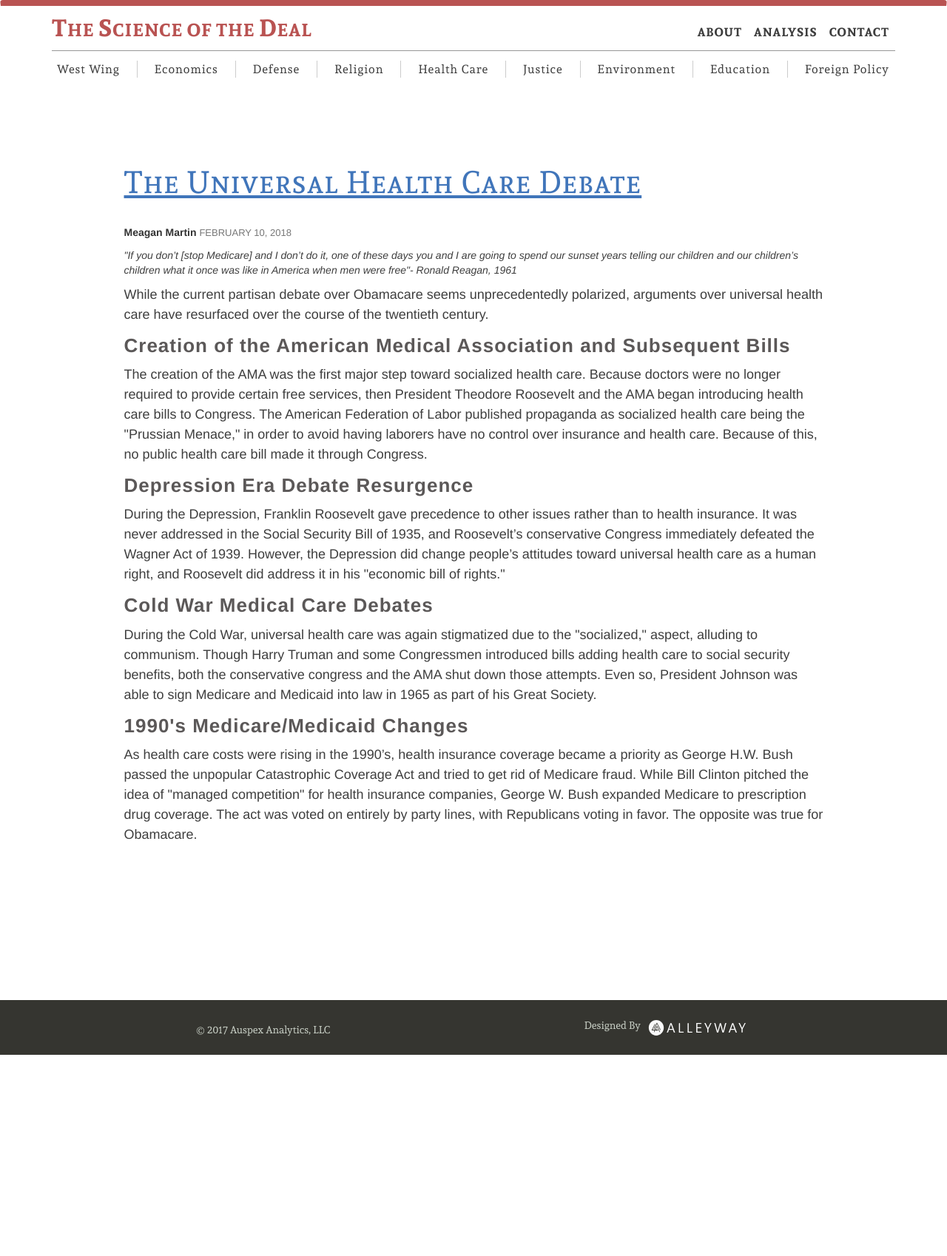
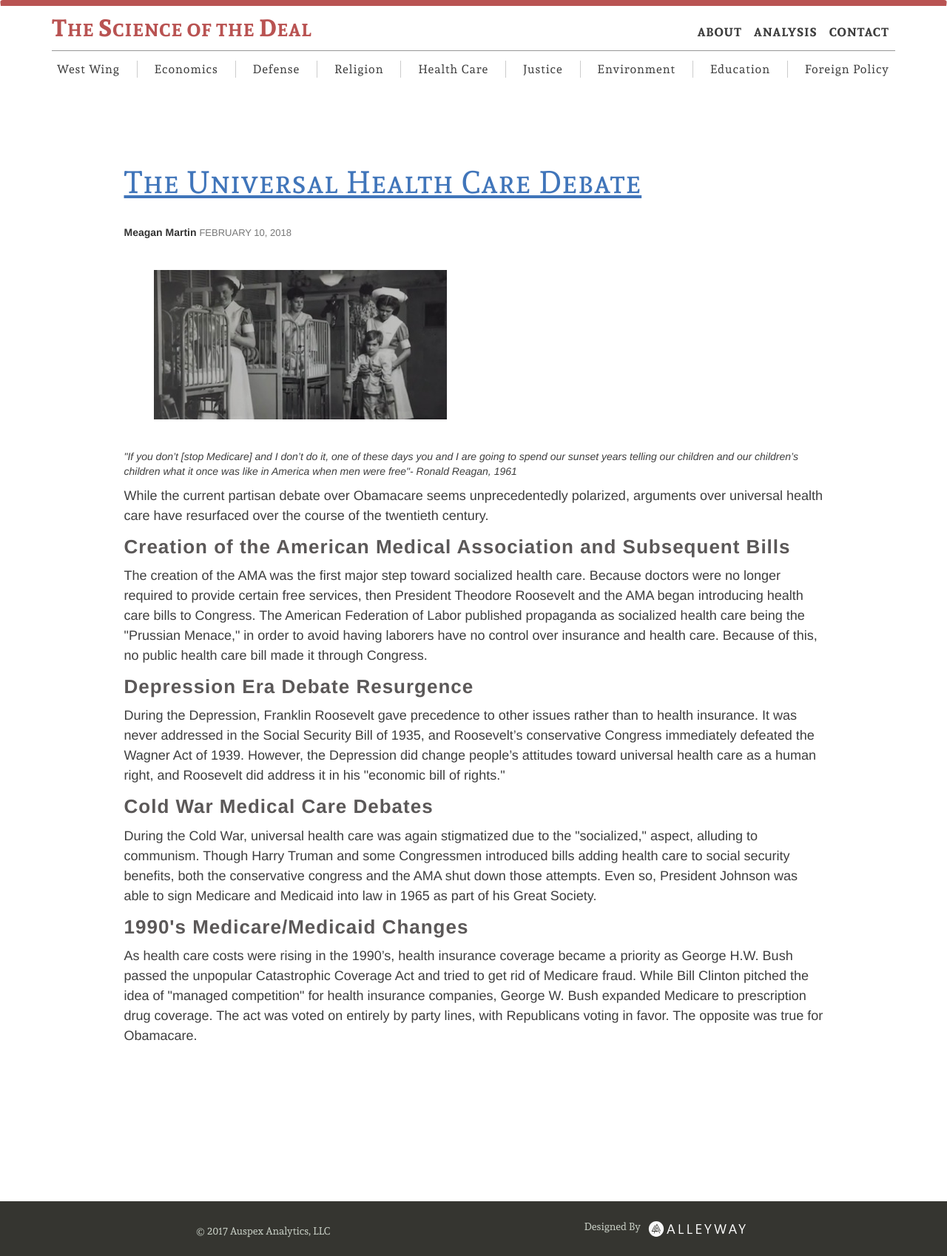
Before and after one commit to alleyway/thescienceofthedeal, a Jekyll site: the page built from _posts/2018-02-10-Health-Care.html, in a window 1280 px wide. Shown: the whole page at 74% size. Built offline with Jekyll 4.4.1, drawn with Linux system fonts in a browser that asks for light colours; before the commit the page ends 1426 px from its top, so only the background shows below that.

Commit message:
free trade debugging

```diff
--- a/_posts/2018-02-01-Terrorism.html
+++ b/_posts/2018-02-01-Terrorism.html
@@ -14,6 +14,8 @@ tags:
     - betatagtest
 ---
 
+
+<img src="/img/terrorism1.png" class="img-responsive" style="margin: 40px ; " alt="Unprecedented" />
 <p></p>
 <i>"Terrorists need to be rubbed out" -President Donald Trump</i>
 <p></p>
--- a/_posts/2018-02-10-Health-Care.html
+++ b/_posts/2018-02-10-Health-Care.html
@@ -12,6 +12,8 @@ tags:
     - alphatagtest
     - betatagtest
 ---
+
+<img src="/img/health-care1.png" class="img-responsive" style="margin: 40px ; " alt="Unprecedented" />
 
 <p></p>
 <i>"If you don’t [stop Medicare] and I don’t do it, one of these days you and I are going to spend our sunset years telling our children and our children’s children what it once was like in America when men were free"- Ronald Reagan, 1961</i>
--- a/_posts/2018-02-28-free-trade.html
+++ b/_posts/2018-02-28-free-trade.html
@@ -1,6 +1,6 @@
 ---
 layout: post
-title: President Trump and Free Trade: Historical Precedent
+title: President Trump and Free Trade - Historical Precedent
 #date: 2018-02-28 10:58:58
 author: Meagan Martin
 image: free-trade1.png
@@ -12,7 +12,7 @@ tags:
     - alphatagtest
     - betatagtest
 ---
-
+<img src="/img/free-trade1.png" class="img-responsive" style="margin: 40px ; " alt="Unprecedented" />
 <h4>Post-WWII Trade Agreements</h4>
 
 <p>As part of the Bretton Woods agreement, more multilateral trade agreements like the IMG, World Bank, and ITO were created. Though some were dissolved, this system began the modern tradition of international economic cooperation. These agreements were popular at the time; however, those who still held isolationist views opposed them.</p>
```
